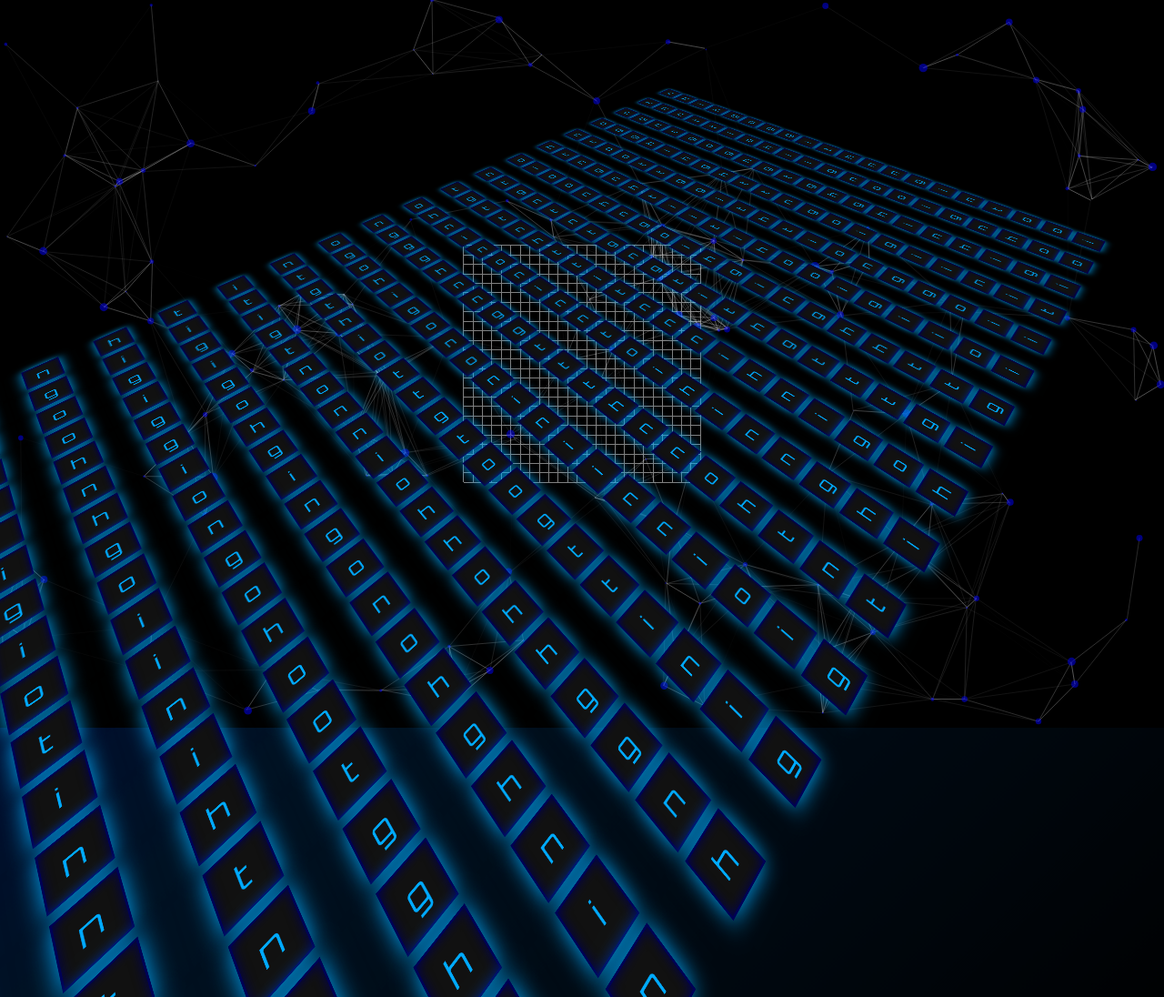
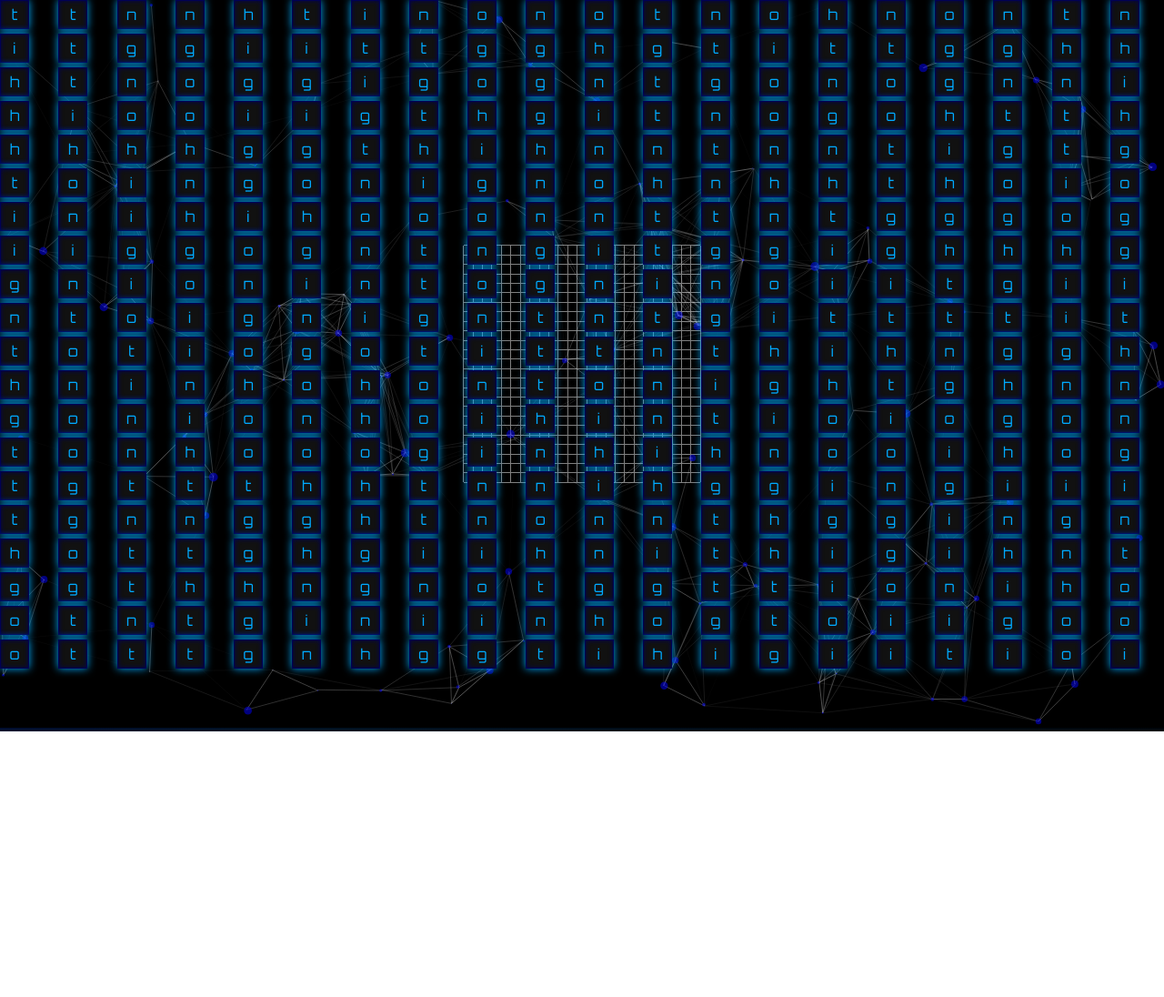
Before and after one commit to kcinnd/Tonight, a plain HTML site: page index.html in a window 1280 px wide. Shown: the top 1096 px of the page at 91% size. After the commit the page ends 804 px from the top, so only its background shows below. Drawn offline with nearby package versions, Linux system fonts and the light colour scheme; animation ran at ten frames a second.

Commit message:
Update style.css

```diff
--- a/style.css
+++ b/style.css
@@ -30,10 +30,8 @@ body {
     display: grid;
     grid-template-columns: repeat(20, 2fr);
     gap: 5px;
-    transform: perspective(600px) rotateX(45deg) rotateZ(-45deg); /* 3D Perspective */
     z-index: 2; /* Ensures grid is above particles and 3D background */
     margin: auto; /* Centers the grid */
-    z-index: 2; /* Ensures grid is above particles and 3D background */
 }
 
 .cell {
```
